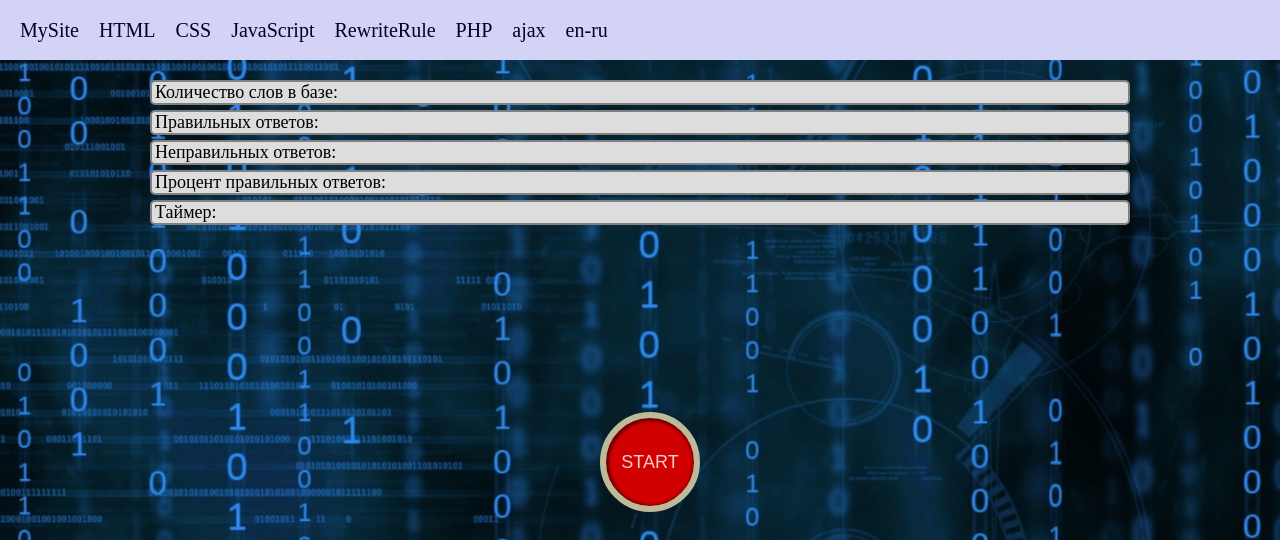
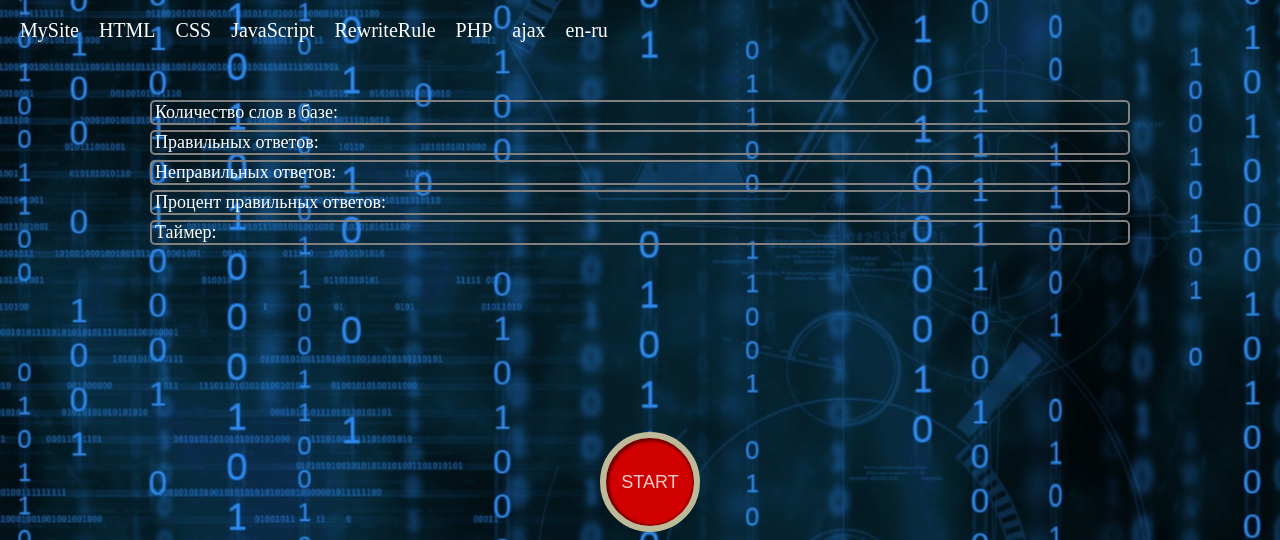
Before and after one commit to k34r/MySite, a PHP site: page /en-ru in a window 1280 px wide. Shown: the top 540 px of the page. Run offline with PHP 8.4, Linux system fonts and the light colour scheme.

Commit message:
modified

```diff
--- a/CSS/en-ru.css
+++ b/CSS/en-ru.css
@@ -28,37 +28,7 @@ h3 {
 
 }
 
-/************** header styles start ****************/
 
-.header_nav {
-	height: 60px;
-	background-color: #d3d3f5;
-	display: flex;
-    align-items: center;
-}
-
-.nav_link {
-	text-decoration: none;
-	font-size: 20px;
-    color: #002;
-    margin-left: 20px;
-}
-
-.nav_link:hover {
-	color: #950000;
-}
-
-.button {
-	width: 80px;
-	height: 35px;
-	background-color: #1B7DFF;
-	color: #fff;
-	font-weight: 500;
-    font-size: 18px;
-	border: 0;
-	border-radius: 5px;
-	margin: 0 auto;
-}
 
 /******************************************************
 *********** en-ru styles start ************************
@@ -103,6 +73,10 @@ h3 {
 	color: rgba(255, 255, 255, .9);
 }
 
+.container {
+	padding-top: 80px;
+}
+
 .container_en-word {
 	height: 50px;
 }
@@ -133,5 +107,6 @@ h3 {
 	margin-bottom: 5px;
 	border-radius: 5px;
 	padding-left: 3px;
-	background-color: #dddddd;
+	color: #fff;
+	background-color: transparent;
 }
--- /dev/null
+++ b/CSS/header.css
@@ -0,0 +1,36 @@
+/************** header styles start ****************/
+.header {
+	position: fixed;
+	width: 100%;
+	background: rgba(0, 0, 0, 0);
+}
+
+.header_nav {
+	height: 60px;
+	display: flex;
+	flex-wrap: wrap;
+    align-items: center;
+}
+
+.nav_link {
+	text-decoration: none;
+	font-size: 20px;
+    color: #fff;
+    margin-left: 20px;
+}
+
+.nav_link:hover {
+	color: #950000;
+}
+
+.button {
+	width: 80px;
+	height: 35px;
+	background-color: #1B7DFF;
+	color: #fff;
+	font-weight: 500;
+    font-size: 18px;
+	border: 0;
+	border-radius: 5px;
+	margin: 0 auto;
+}
--- a/Pages/MySite.php
+++ b/Pages/MySite.php
@@ -4,12 +4,13 @@
 	<meta charset="utf-8">
 	<meta name="viewport" content="width=device-width, initial-scale=1">
 	<title>MySite</title>
-	<link rel="stylesheet" type="text/css" href="../CSS/my.css">
+	<link rel="stylesheet" type="text/css" href="../CSS/header.css">
+	<link rel="stylesheet" type="text/css" href="../CSS/MySite.css">
 </head>
 <body>
 <?php
 require_once 'PageComponents/header.html';
 ?>
-
+<div class="background"></div>
 </body>
 </html>
--- a/Pages/en-ru/en-ru.php
+++ b/Pages/en-ru/en-ru.php
@@ -4,22 +4,23 @@
 <head>
 	<meta name="viewport" content="width=device-width, initial-scale=1.0" charset="utf-8">
 	<title>english-russian</title>
+  <link rel="stylesheet" type="text/css" href="./CSS/header.css">
   <link rel="stylesheet" type="text/css" href="./CSS/en-ru.css">
 </head>
 
 <body>
   <?php require_once 'PageComponents/header.html'; ?>
-  <div class="mt-4">
-  <div id="topper" class="container">
+
+<div id="topper" class="container">
    <ul class="list-group" >
      <li id="p1" class="list-group-item">Количество слов в базе: </li>
      <li id="right" class="list-group-item">Правильных ответов: </li>
      <li id="wrong" class="list-group-item">Неправильных ответов: </li>
      <li id="percent" class="list-group-item">Процент правильных ответов: </li>
      <li id="timer" class="list-group-item">Таймер:</li>
-    </ul>
-  </div>
+  </ul>
 </div>
+
 
 <div class="container_user">
   <div class="container_en-word">
```
Also changed, not shown: CSS/MySite.css (added, +11 -0 lines), Image/feature.jpg (added).
